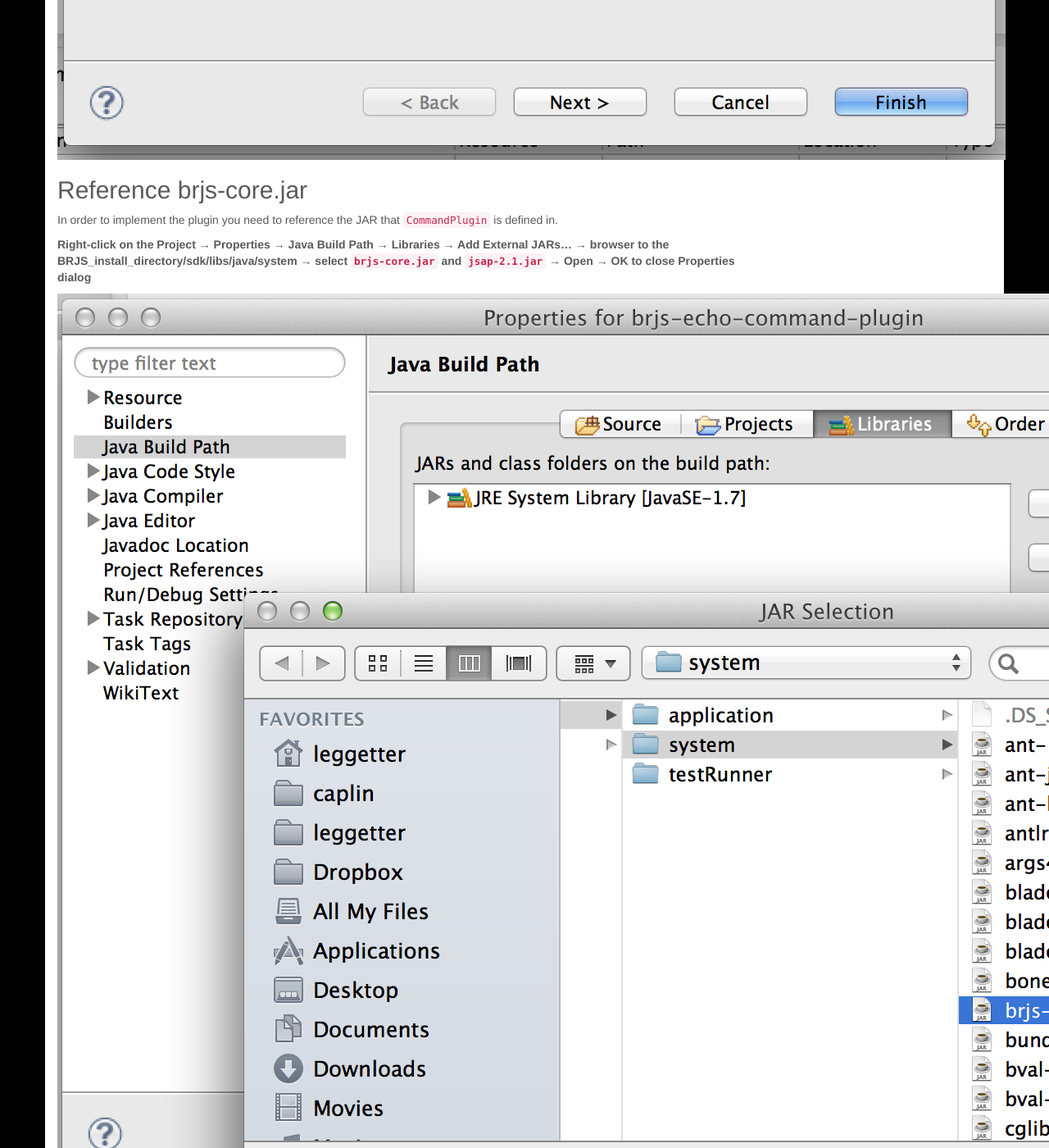
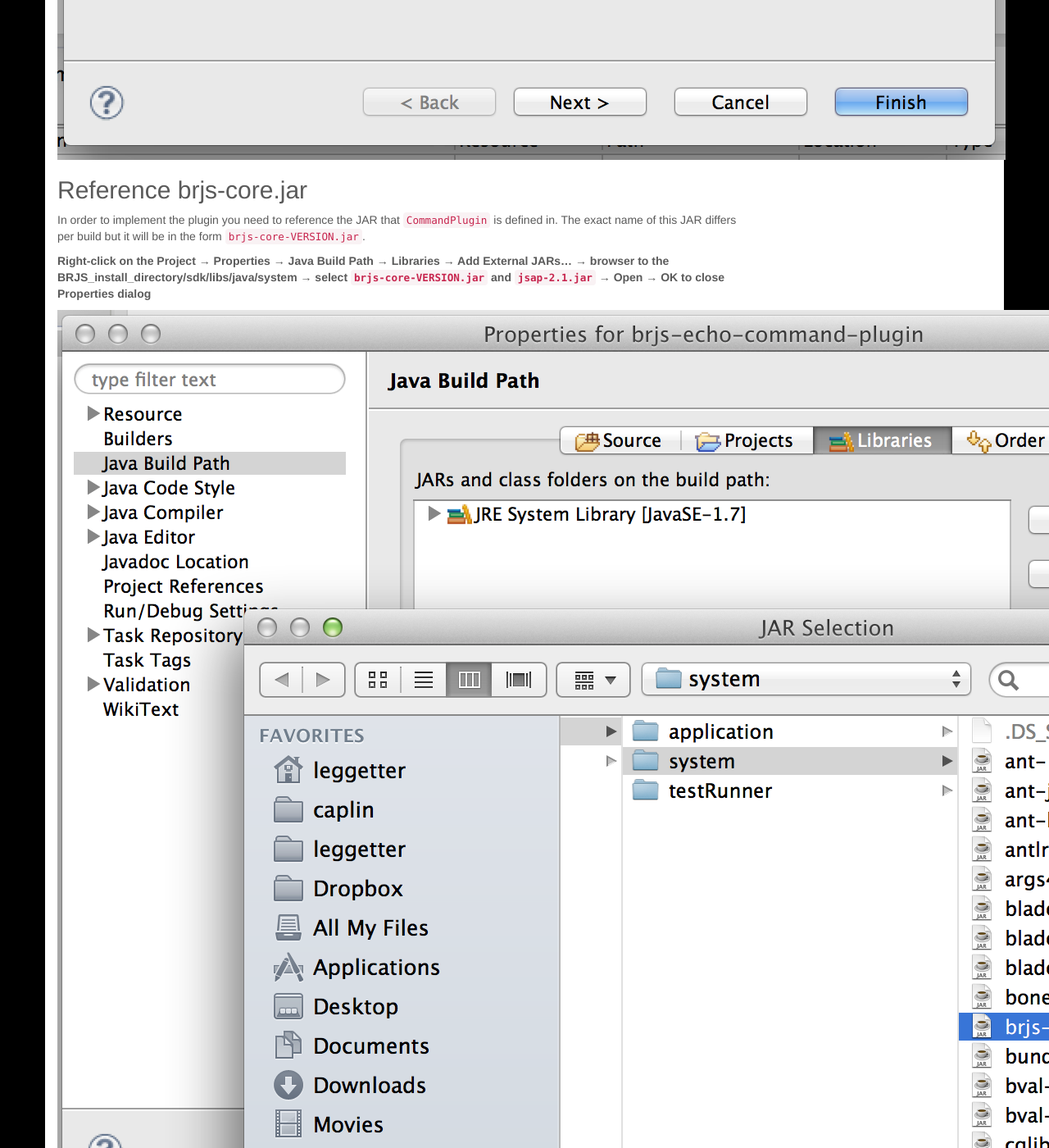
Before and after one commit to BladeRunnerJS/brjs-site, a Jekyll site: the page built from docs/extend/command_plugin_tutorial.md, in a window 1280 px wide and 1400 px high, scrolled down 2924 px. Shown: the whole window at 82% size. Built offline with Jekyll 4.4.1, drawn with Linux system fonts in a browser that asks for light colours; some of the changed text lies outside the part shown.

Commit message:
fixing naming for brjs-core.jar

```diff
--- a/docs/extend/command_plugin_tutorial.md
+++ b/docs/extend/command_plugin_tutorial.md
@@ -30,15 +30,15 @@ Give your project a name and ensure the project is set to use a Java 7 JRE.
 
 ## Reference brjs-core.jar
 
-In order to implement the plugin you need to reference the JAR that `CommandPlugin` is defined in.
+In order to implement the plugin you need to reference the JAR that `CommandPlugin` is defined in. The exact name of this JAR differs per build but it will be in the form `brjs-core-VERSION.jar`.
 
-**Right-click on the Project &rarr; Properties &rarr; Java Build Path &rarr; Libraries &rarr; Add External JARs… &rarr; browser to the BRJS_install_directory/sdk/libs/java/system &rarr; select `brjs-core.jar` and `jsap-2.1.jar` &rarr; Open &rarr; OK to close Properties dialog**
+**Right-click on the Project &rarr; Properties &rarr; Java Build Path &rarr; Libraries &rarr; Add External JARs… &rarr; browser to the BRJS_install_directory/sdk/libs/java/system &rarr; select `brjs-core-VERSION.jar` and `jsap-2.1.jar` &rarr; Open &rarr; OK to close Properties dialog**
 
 ![](/docs/extend/img/command_plugin_tutorial/add-library-jar-reference.png)
 
 <p class="fig-text">Please note: The above image shows a development version of the JAR with a <em>BRJS-dev</em> suffix being referenced</p>
 
-This will result in `brjs-core.jar` and `jsap-2.1.jar` being shown under *Referenced Libraries* within your project.
+This will result in `brjs-core-VERSION.jar` and `jsap-2.1.jar` being shown under *Referenced Libraries* within your project.
 
 ![](/docs/extend/img/command_plugin_tutorial/referenced-libraries.png)
 
```
